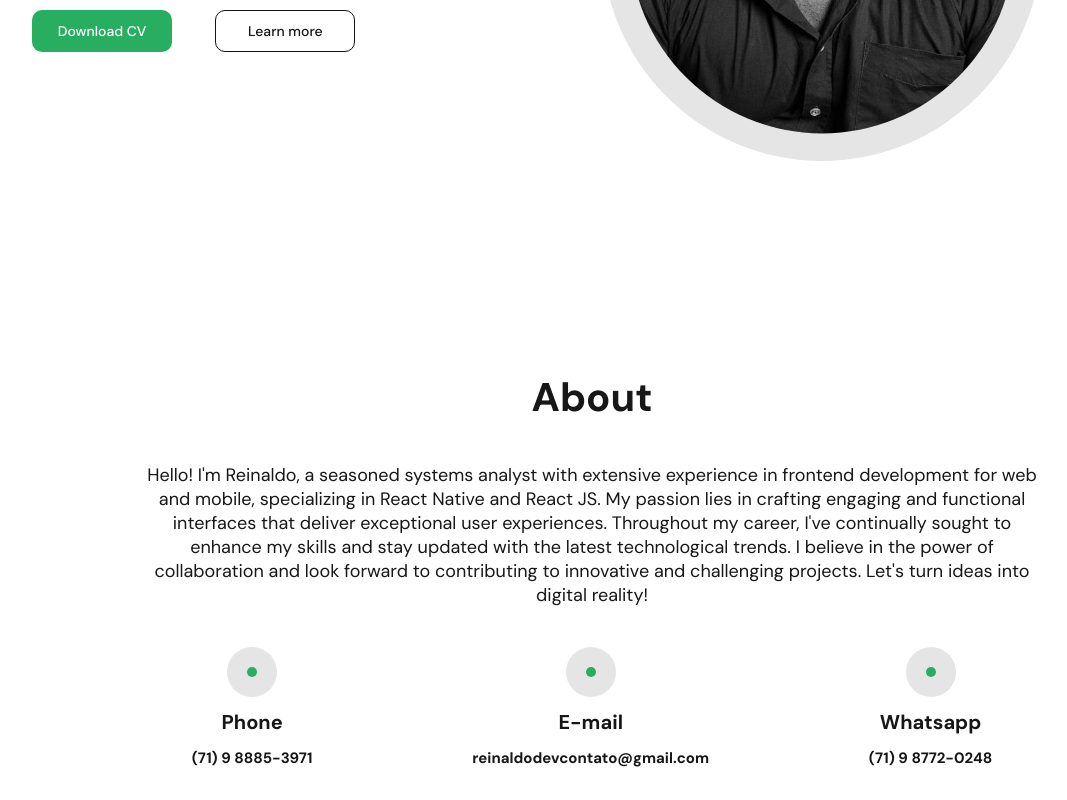
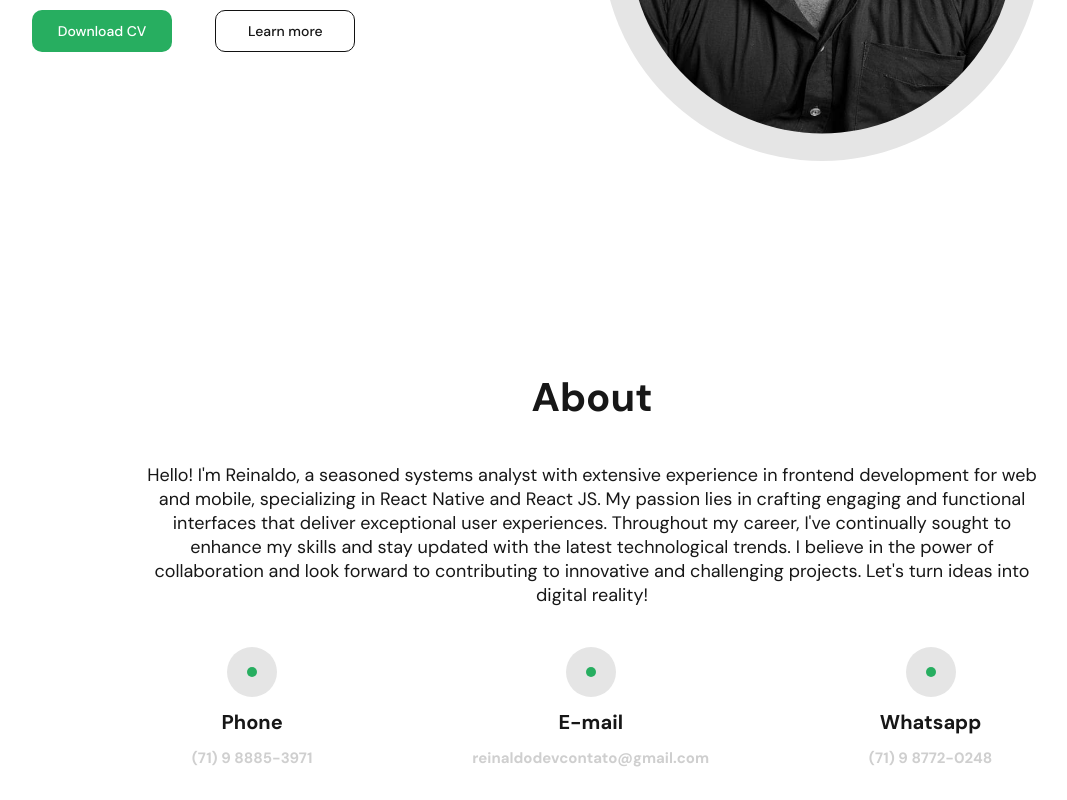
Before and after one commit to reinaldo-santosBa/new_portifolio, a React (Vite) app: page / in a window 1280 px wide. Shown: the part 459-1259 px from the top of the page, without its empty margins (48-1115 px from the left). Built offline with nearby package versions, Linux system fonts and the light colour scheme.

Commit message:
refactor: add color for a styles and correct color theme

```diff
--- a/src/components/datasAbout/styles.tsx
+++ b/src/components/datasAbout/styles.tsx
@@ -12,6 +12,7 @@ export const AreaCircle = styled.div`
     }
     h3 {
         font-size: 1.5rem;
+        color: ${props => props.theme.fonts.fontSecondary};
     }
     .circleOut {
         display: flex;
--- a/src/theme/theme.ts
+++ b/src/theme/theme.ts
@@ -32,7 +32,7 @@ export const lightTheme = {
 	},
 	fonts: {
 		fontPrimary: '#171717',
-		fontSecondary: '#535353'
+		fontSecondary: '#cfcfcf'
 	},
 	input: {
 		inputBorder: '#E1E1E1'
```
